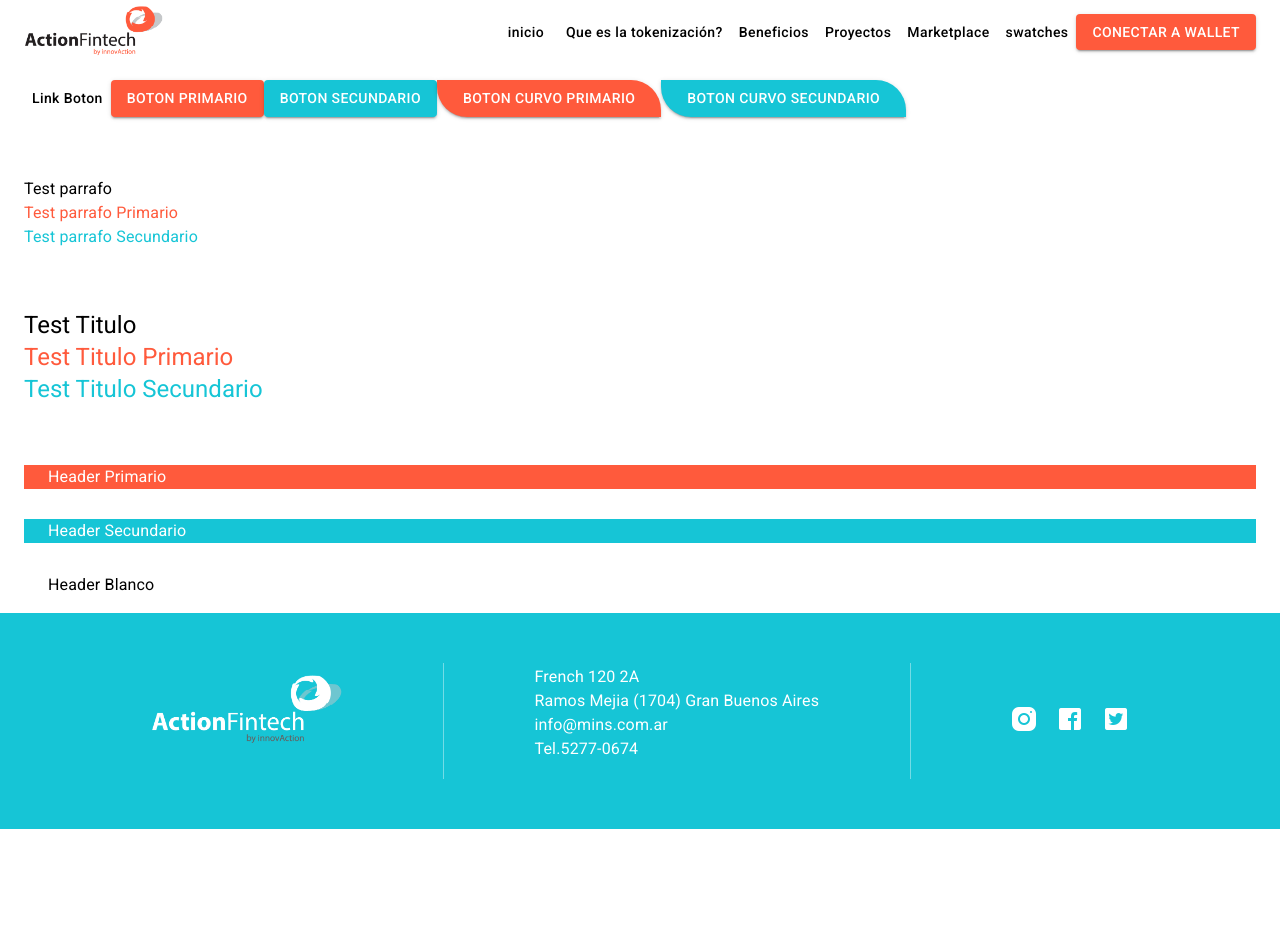
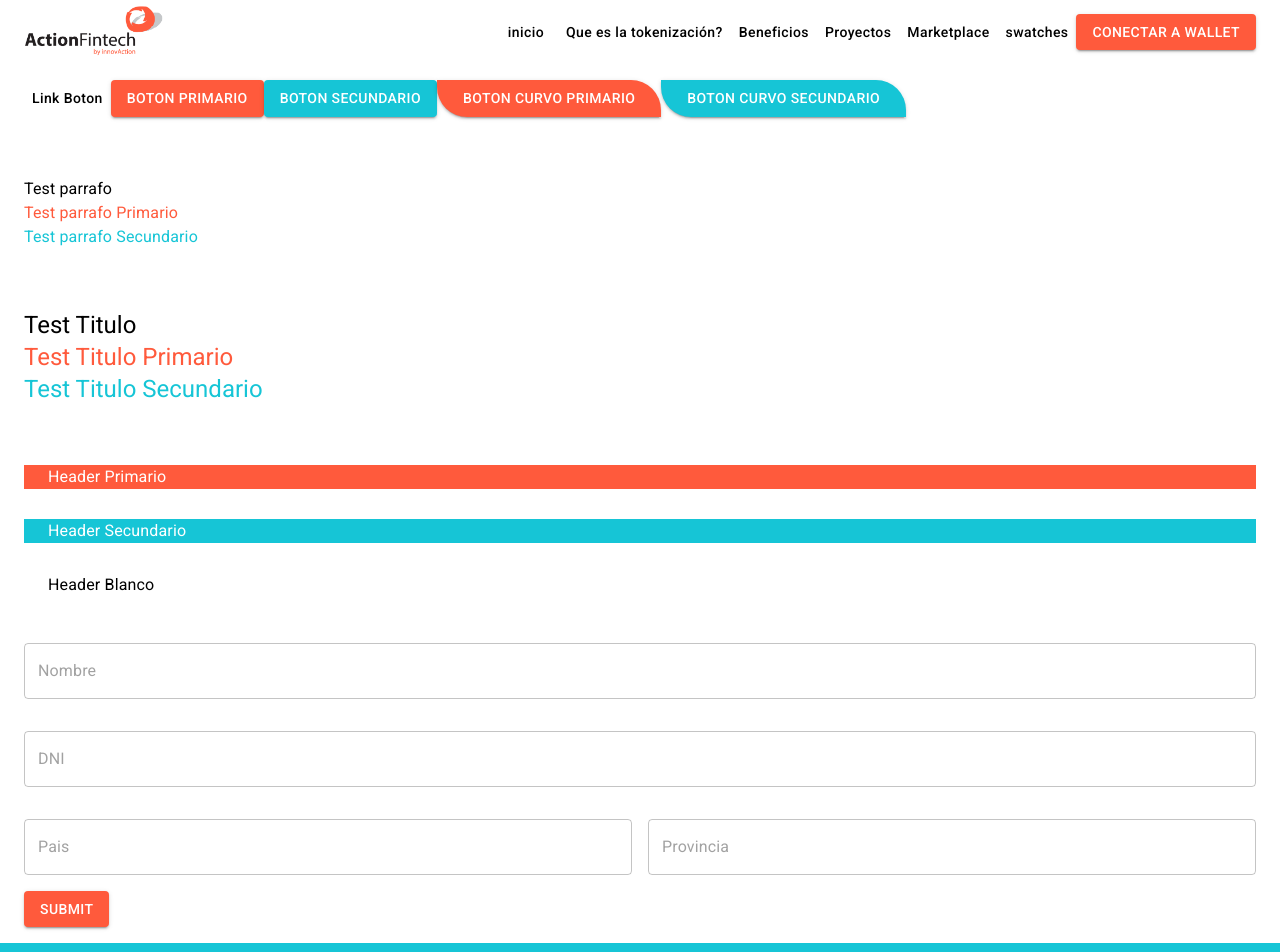
Before and after one commit to HoracioGutierrez/tokenizacion, a React (Create React App) app: page /swatches in a window 1280 px wide. Shown: the top 952 px of the page. Before the commit the page ends 829 px from the top, so only its background shows below. Built offline with nearby package versions, Linux system fonts and the light colour scheme.

Commit message:
Update swatches with input components and form validation integration with yup and react-hook-form

```diff
--- a/package.json
+++ b/package.json
@@ -5,18 +5,21 @@
   "dependencies": {
     "@emotion/react": "^11.7.1",
     "@emotion/styled": "^11.6.0",
+    "@hookform/resolvers": "^2.8.5",
     "@mui/material": "^5.2.7",
     "@testing-library/jest-dom": "^5.16.1",
     "@testing-library/react": "^12.1.2",
     "@testing-library/user-event": "^13.5.0",
     "react": "^17.0.2",
     "react-dom": "^17.0.2",
+    "react-hook-form": "^7.22.5",
     "react-redux": "^7.2.6",
     "react-router-dom": "^6.2.1",
     "react-scripts": "5.0.0",
     "redux": "^4.1.2",
     "sass": "^1.46.0",
-    "web-vitals": "^2.1.2"
+    "web-vitals": "^2.1.2",
+    "yup": "^0.32.11"
   },
   "scripts": {
     "start": "react-scripts start",
--- a/src/estilos.scss
+++ b/src/estilos.scss
@@ -483,3 +483,7 @@ html , body , #root {
 .spacing {
     height: 30px;
 }
+
+.input-control {
+    margin : 1rem 0!important;
+}
--- a/src/pages/Swatches.js
+++ b/src/pages/Swatches.js
@@ -1,7 +1,37 @@
-import { AppBar, Button, Container, Divider, Typography } from "@mui/material"
+import { AppBar, Button, Container, Divider, Grid, TextField, Typography } from "@mui/material"
+import { Box } from "@mui/system"
 import { Link } from "react-router-dom"
+import { Controller, useForm } from "react-hook-form";
+import * as yup from 'yup';
+import { yupResolver } from '@hookform/resolvers/yup';
+
 
 const Swatches = () => {
+
+
+    const schema = yup.object().shape({
+        nombre: yup.string().required("El nombre es obligatorio").max(50, "El nombre no puede tener mas de 50 caracteres").min(3, "El nombre debe tener al menos 3 caracteres").matches(/^[a-zA-Z\s]*$/, "El nombre solo puede contener letras"),
+        dni: yup.string().required("El DNI es obligatorio").max(10, "El DNI no puede tener mas de 9 caracteres").min(8, "El DNI debe tener al menos 8 caracteres").matches(/^[0-9]{1,2}-|.?[0-9]{3}-|.?[0-9]{3}$/, "El DNI no tiene el formato correcto"),
+        pais : yup.string().required("El pais es obligatorio").max(50, "El pais no puede tener mas de 50 caracteres").min(3, "El pais debe tener al menos 3 caracteres").matches(/^[a-zA-Z\s]*$/, "El pais solo puede contener letras"),
+        provincia : yup.string().required("La provincia es obligatoria").max(50, "La provincia no puede tener mas de 50 caracteres").min(3, "La provincia debe tener al menos 3 caracteres").matches(/^[a-zA-Z\s]*$/, "La provincia solo puede contener letras"),
+    })
+
+    const { register, control, handleSubmit, formState } = useForm({
+        defaultValues: {
+            nombre: "",
+            dni: "",
+            pais : "",
+            provincia : "",
+        },
+        resolver: yupResolver(schema)
+    })
+
+    const { errors } = formState
+
+    const onSubmit = (data) => {
+        console.log(data)
+    }
+
     return (
         <div>
             <Button className='link-button' color='inherit' disableRipple disableElevation to="/test-link" component={Link}>
@@ -11,35 +41,57 @@ const Swatches = () => {
             <Button variant='contained' color="secondary">Boton secundario</Button>
             <Button variant='contained' className="curved">Boton curvo primario</Button>
             <Button variant='contained' color="secondary" className="curved">Boton curvo secundario</Button>
-            <div className="spacing"/>
-            <div className="spacing"/>
+            <div className="spacing" />
+            <div className="spacing" />
             <Typography>Test parrafo</Typography>
             <Typography color="primary">Test parrafo Primario</Typography>
             <Typography color="secondary">Test parrafo Secundario</Typography>
-            <div className="spacing"/>
-            <div className="spacing"/>
+            <div className="spacing" />
+            <div className="spacing" />
             <Typography variant="h5">Test Titulo</Typography>
             <Typography variant="h5" color="primary">Test Titulo Primario</Typography>
             <Typography variant="h5" color="secondary">Test Titulo Secundario</Typography>
-            <div className="spacing"/>
-            <div className="spacing"/>
+            <div className="spacing" />
+            <div className="spacing" />
             <AppBar position="relative" className="noShadowHeader">
-                <Container maxWidth>
+                <Container maxWidth="xxl">
                     <Typography>Header Primario</Typography>
                 </Container>
             </AppBar>
-            <div className="spacing"/>
+            <div className="spacing" />
             <AppBar position="relative" color="secondary" className="noShadowHeader">
-                <Container maxWidth>
+                <Container maxWidth="xxl">
                     <Typography>Header Secundario</Typography>
                 </Container>
             </AppBar>
-            <div className="spacing"/>
+            <div className="spacing" />
             <AppBar position="relative" color='transparent' className="noShadowHeader">
-                <Container maxWidth>
+                <Container maxWidth="xxl">
                     <Typography>Header Blanco</Typography>
                 </Container>
             </AppBar>
+            <div className="spacing" />
+            <Box component="form" onSubmit={handleSubmit(onSubmit)}>
+                <Controller name="nombre" control={control} render={({ field }) => (
+                    <TextField {...field} error={errors.nombre?true:false} placeholder="Nombre" helperText={errors.nombre?.message} fullWidth className="input-control" />
+                )} />
+                <Controller name="dni" control={control} render={({ field }) => (
+                    <TextField {...field} error={errors.dni?true:false} placeholder="DNI" helperText={errors.dni?.message} fullWidth className="input-control" />
+                )} />
+                <Grid container spacing={2}>
+                    <Grid item xs={12} md={6}>
+                        <Controller name="pais" control={control} render={({ field }) => (
+                            <TextField {...field} error={errors.pais?true:false} placeholder="Pais" helperText={errors.pais?.message} fullWidth className="input-control" />
+                        )} />
+                    </Grid>
+                    <Grid item xs={12} md={6}>
+                        <Controller name="provincia"  control={control} render={({ field }) => (
+                            <TextField {...field} error={errors.provincia?true:false} placeholder="Provincia" helperText={errors.provincia?.message} fullWidth className="input-control" />
+                        )} />
+                    </Grid>
+                </Grid>
+                <Button variant='contained' type="submit">Submit</Button>
+            </Box>
         </div>
     )
 }
```
Also changed, not shown: 1 other file (tests, documents, lock files or other folders).
